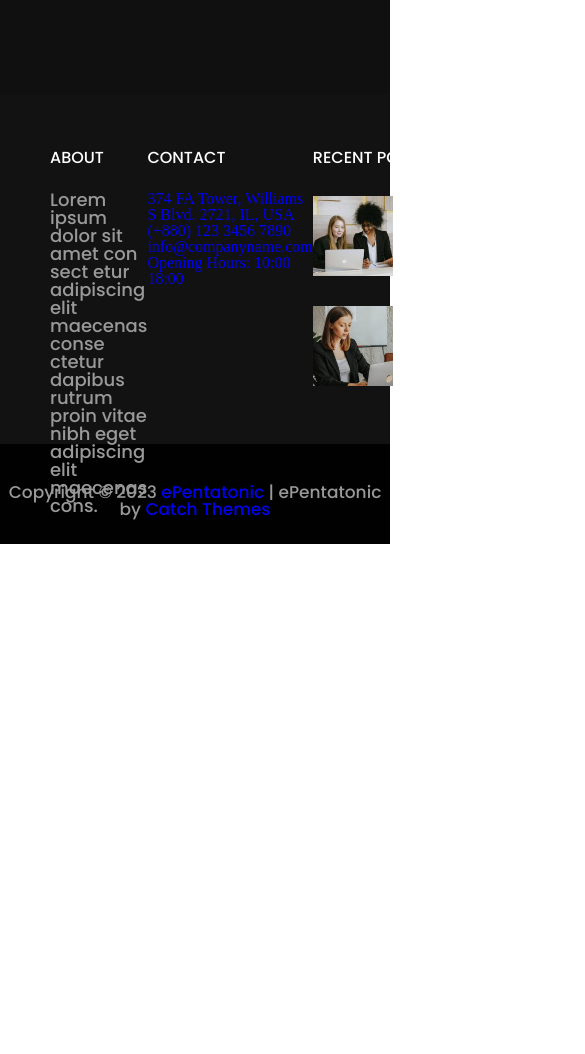
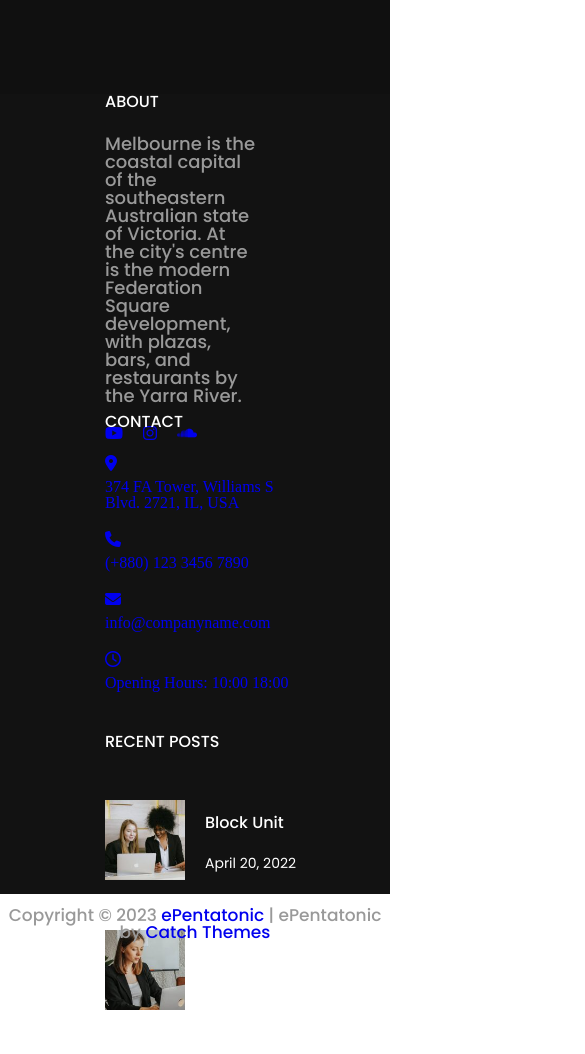
Before and after one commit to Nia-gabunia0/Final-Project-NiaGabunia, a plain HTML site: page index.html in a window 390 px wide. Shown: the part 3996-5050 px from the top of the page, 585 px wide, since content can reach past the window. Before the commit the page ends 4540 px from the top, so only its background shows below. Drawn offline with Linux system fonts and the light colour scheme.

Commit message:
Final-Project-Nia

```diff
--- a/css/responsive.css
+++ b/css/responsive.css
@@ -48,7 +48,14 @@
         flex-wrap: wrap;
         gap: 10px;
     }
-
+    /* FOOTER */
+    .footer-div-box{
+        max-width: 1024px;
+        justify-content: space-evenly;
+    }
+    .footer-child p {
+        height: 160px;
+    }
 }
 /* TABLET - 768 */
 @media (max-width:768px){
@@ -85,6 +92,9 @@
         width: 768px;
         margin-left: 0;
     }
+    .sect2-image-box{
+        width: 459px;
+    }
 
     /* SECTION 3*/
 
@@ -118,6 +128,33 @@
         flex-wrap: wrap;
 
     }
+
+    /* FOOTER */
+    .footer-div-box{
+        height: 400px;
+        justify-content: space-around;
+        padding: 0;
+    }
+    .footer-contact{
+        flex-direction: column;
+        row-gap: 7px;
+    }
+    .footer-child{
+        width: 210px;
+        height: 290px;
+    }
+    .footer-child p {
+        width: 150px;
+        height: 275px;
+    }
+    .footer-photo-box{
+        width: 210px;
+        margin-top: 50px;
+    }
+    .copyright{
+        margin: 13px auto;
+    }
+
 }
 /* MOBILE- L (425) */
 @media (max-width:425px){
@@ -227,4 +264,19 @@
         display: flex;
         flex-direction: column;
     }
+     /* FOOTER */
+     .footer-div-box{
+        height: 800px;
+        display: flex;
+        flex-wrap: wrap;
+     }
+     .footer-child{
+        width: 200px;
+        height: 320px;
+        padding-left: 10px;
+     }
+     .footer-child p {
+        height: 290px;
+    }
+
 }
--- a/css/style.css
+++ b/css/style.css
@@ -322,7 +322,6 @@ hr{
     width: 650px;
     height: 50px;
     align-items: center;
-
 }
 .sect3-little-box h3{
     background-color: #99999913;
@@ -375,6 +374,18 @@ footer{
     color: #999999;
     font-family: 'Poppins', sans-serif;
 }
+.footer-icons > ul{
+    display: flex;
+    column-gap: 20px;
+    color: white;
+}
+.footer-contact{
+    display: flex;
+    column-gap: 20px;
+    margin-top: 20px;
+
+
+}
 .footer-photo-box{
     width: 405px;
     height: 80px;
@@ -393,8 +404,6 @@ footer{
     color: white;
     font-family: 'Poppins', sans-serif;
 }
-
-
 .copyright{
     margin-top: 40px;
     text-align: center;
--- a/index.html
+++ b/index.html
@@ -9,7 +9,7 @@
     <link rel="stylesheet" href="css/reset.css">
     <link rel="stylesheet" href="css/style.css">
     <link rel="stylesheet" href="css/responsive.css">
-    <link rel="stylesheet" href="path/to/font-awesome/css/font-awesome.min.css">
+    <link rel="stylesheet" href="https://cdnjs.cloudflare.com/ajax/libs/font-awesome/6.4.2/css/all.min.css" integrity="sha512-z3gLpd7yknf1YoNbCzqRKc4qyor8gaKU1qmn+CShxbuBusANI9QpRohGBreCFkKxLhei6S9CQXFEbbKuqLg0DA==" crossorigin="anonymous" referrerpolicy="no-referrer" />
     <link rel="preconnect" href="https://fonts.googleapis.com">
     <link rel="preconnect" href="https://fonts.gstatic.com" crossorigin>
     <link href="https://fonts.googleapis.com/css2?family=Poppins:wght@700&display=swap" rel="stylesheet">
@@ -181,16 +181,37 @@
       <div class="footer-div-box">
         <div class="footer-child">
           <h3>ABOUT</h3>
-          <p>Lorem ipsum dolor sit amet con sect etur adipiscing elit maecenas conse ctetur dapibus rutrum proin vitae nibh eget adipiscing elit maecenas cons.</p>
-          <div class="footer-icons"></div>
+          <p>Melbourne is the coastal capital of the southeastern Australian state of Victoria. At the city's centre is the modern Federation Square development, with plazas, bars, and restaurants by the Yarra River.</p>
+          <div class="footer-icons">
+            <ul>
+              <li>
+                <a href="https://"><i class="fa-brands fa-youtube"></i></a>
+              </li>
+              <li>
+                <a href="https://"><i class="fa-brands fa-instagram"></i></a>
+              </li>
+              <li>
+                <a href="https://"><i class="fa-brands fa-soundcloud"></i></a>
+              </li>
+            </ul>
+          </div>
         </div>
         <div class="footer-child">
           <h3>CONTACT</h3>
-          <div><a href="374 FA Tower, Williams S Blvd. 2721, IL, USA">374 FA Tower, Williams S Blvd. 2721, IL, USA</a></div>
-          <div><p><a href="tel:(+880) 123 3456 7890">(+880) 123 3456 7890</a></p></div>
-          <div><a href="mailto:info@companyname.com">info@companyname.com</a></div>
-          <div><a href="Opening Hours: 10:00 18:00">Opening Hours: 10:00 18:00</a></div>
-        </div>
+          <div class="footer-contact">
+            <a href="374 FA Tower, Williams S Blvd. 2721, IL, USA"><i class="fa-solid fa-location-dot"></i></a>
+            <a href="374 FA Tower, Williams S Blvd. 2721, IL, USA">374 FA Tower, Williams S Blvd. 2721, IL, USA</a></div>
+          <div class="footer-contact">
+            <a href="tel:(+880) 123 3456 7890"><i class="fa-solid fa-phone"></i></a>
+            <a href="tel:(+880) 123 3456 7890">(+880) 123 3456 7890</a>
+          </div>
+          <div class="footer-contact">
+            <a href="mailto:info@companyname.com"><i class="fa-solid fa-envelope"></i></a>
+            <a href="mailto:info@companyname.com">info@companyname.com</a></div>
+          <div class="footer-contact">
+            <a href="Opening Hours: 10:00 18:00"><i class="fa-regular fa-clock"></i></a>
+            <a href="Opening Hours: 10:00 18:00">Opening Hours: 10:00 18:00</a></div>
+          </div>
         <div class="footer-child">
           <h3>RECENT POSTS</h3>
           <div class="footer-photo-box">
```
